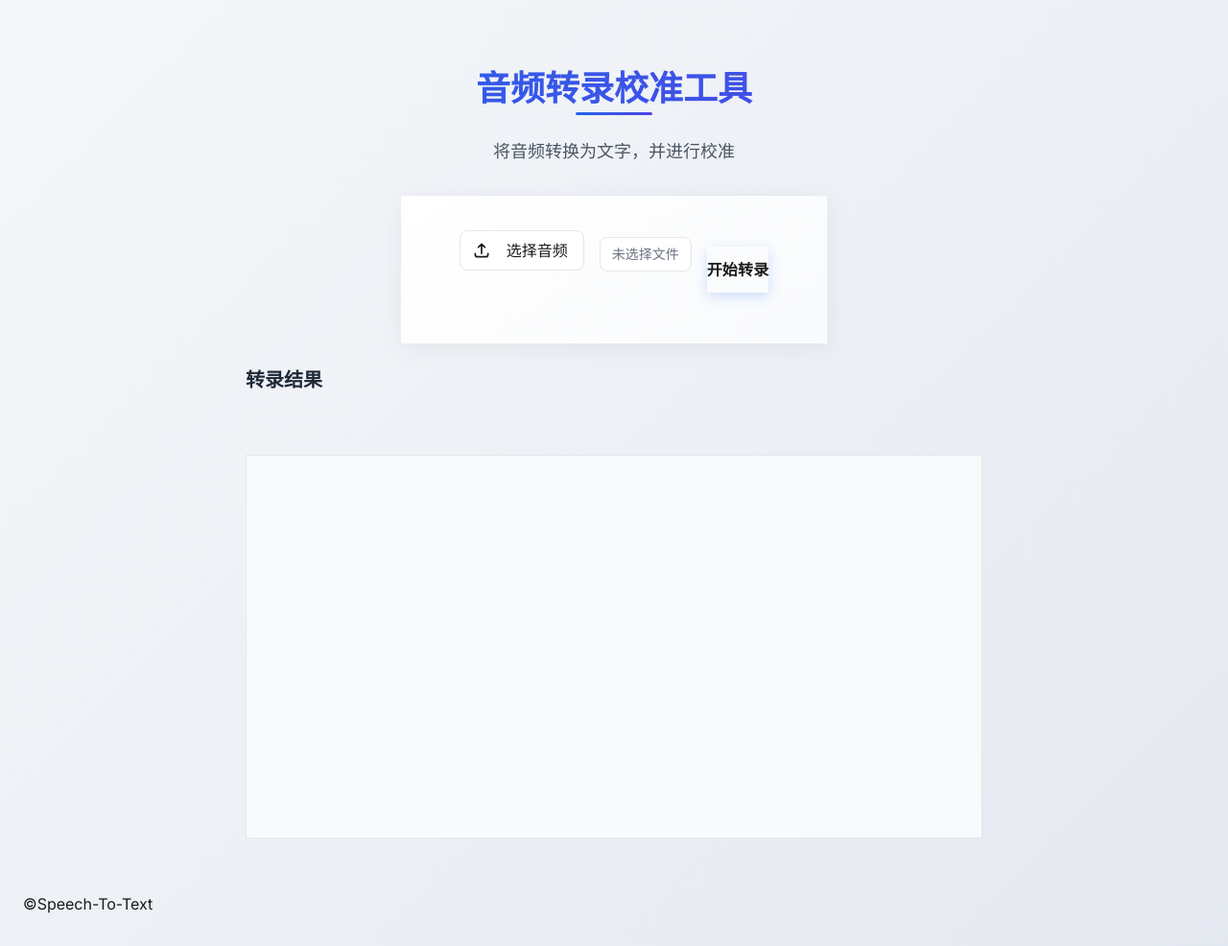
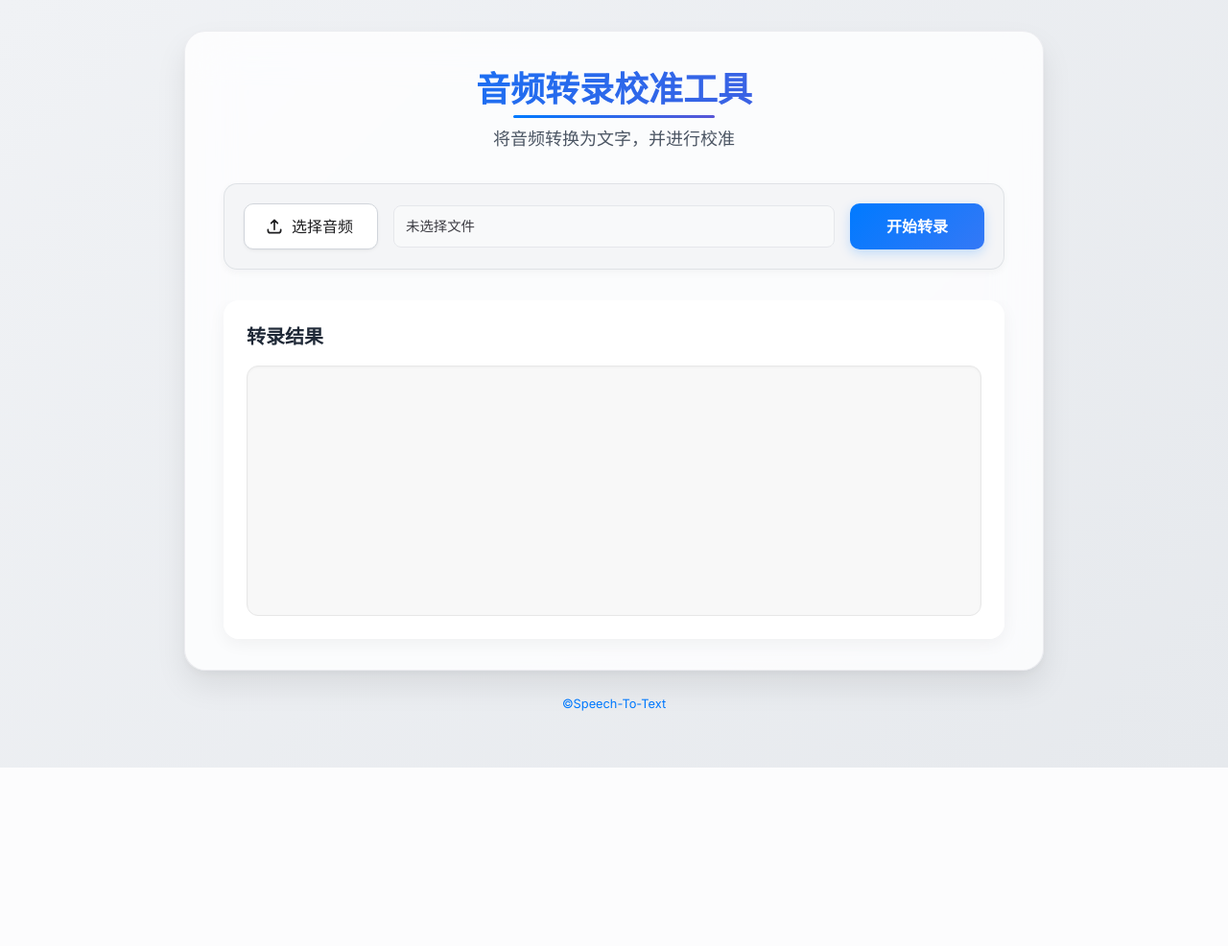
Before and after one commit to voici5986/siliconflow-speech-to-text, a Flask app: page / in a window 1280 px wide. Shown: the whole page at 96% size. After the commit the page ends 800 px from the top, so only its background shows below. Run offline with Flask 3, Linux system fonts and the light colour scheme.

Commit message:
feat:优化大量显示效果

```diff
--- a/static/style.css
+++ b/static/style.css
@@ -1,286 +1,283 @@
-/* 全局样式 */
-body {
-    background: linear-gradient(135deg, #f5f7fa 0%, #e4e8f0 100%);
-    font-family: 'Inter', sans-serif;
-    color: #1a1a1a;
+/* style.css */
+
+/* ===== 全局与基础 ===== */
+html {
+    height: 100%;
+    scroll-behavior: smooth;
 }
 
-.container {
-    backdrop-filter: blur(10px);
-    background: rgba(255, 255, 255, 0.95);
-    border: 1px solid rgba(255, 255, 255, 0.2);
-    padding: 2rem 0;
+body {
+    font-family: 'Inter', sans-serif;
+    color: #1d1d1f;
+    line-height: 1.65;
+    margin: 0;
+    min-height: 100vh;
+    -webkit-font-smoothing: antialiased;
+    -moz-osx-font-smoothing: grayscale;
 }
 
-/* 标题样式 */
-h1 {
-    background: linear-gradient(120deg, #2563eb, #4f46e5);
+.bg-page-gradient {
+    background: linear-gradient(135deg, #f0f2f5 0%, #e6e9ed 100%);
+}
+
+.main-container {
+    background: rgba(255, 255, 255, 0.8);
+    backdrop-filter: blur(24px) saturate(180%);
+    -webkit-backdrop-filter: blur(24px) saturate(180%);
+    border: 1px solid rgba(229, 229, 234, 0.7);
+    box-shadow: 0 16px 32px rgba(0, 0, 0, 0.08), 0 4px 8px rgba(0,0,0,0.04);
+    border-radius: 22px;
+}
+
+h1.text-title-gradient {
+    background: linear-gradient(120deg, #007aff, #5856d6);
     -webkit-background-clip: text;
     background-clip: text;
     color: transparent;
     position: relative;
-    margin-bottom: 2rem;
+    padding-bottom: 10px;
 }
 
-h1::after {
+h1.text-title-gradient::after {
     content: '';
     position: absolute;
-    bottom: -8px;
+    bottom: 0;
     left: 50%;
     transform: translateX(-50%);
-    width: 80px;
-    height: 3px;
-    background: linear-gradient(90deg, #2563eb, #4f46e5);
+    width: 210px;
+    height: 3.5px;
+    background: linear-gradient(90deg, #007aff, #5856d6);
     border-radius: 2px;
 }
 
-/* 表单样式 */
-#transcriptionForm {
-    background: linear-gradient(145deg, #ffffff, #f8fafc);
-    box-shadow: 0 4px 24px rgba(0, 0, 0, 0.06);
-    border: 1px solid rgba(255, 255, 255, 0.4);
-    margin: 0 auto;
+.file-upload-section {
+    background-color: rgba(243, 244, 246, 0.85);
+    border: 1px solid rgba(209, 213, 219, 0.6);
+    box-shadow: 0 3px 8px rgba(0, 0, 0, 0.04);
+    transition: box-shadow 0.3s ease-in-out;
+    border-radius: 14px;
 }
-
-/* .space-y-2 类本身保留，因为它可能被用于其他地方，尽管在 index.html 中应用它的元素减少了 */
-.space-y-2 {
-    margin-bottom: 1.5rem;
-}
-
-
-label {
-    display: flex;
-    align-items: center;
-    gap: 0.5rem;
-    margin-bottom: 0.5rem !important;
-}
-
-label span {
-    color: #6b7280;
-    font-weight: normal;
-}
-
-/* 保留 input[type="file"] 的样式，input[type="text"] 规则现在是多余的，但合并写不影响 */
-input[type="file"],
-input[type="text"] {
-    background: white;
-    transition: all 0.2s ease;
-    box-shadow: 0 1px 3px rgba(0, 0, 0, 0.05);
-    border: 1px solid #e5e7eb;
-    font-size: 0.95rem;
-    padding: 0.75rem 1rem;
-}
-
-input[type="file"]:hover,
-input[type="text"]:hover {
-    transform: translateY(-1px);
-    box-shadow: 0 3px 6px rgba(0, 0, 0, 0.08);
-    border-color: #d1d5db;
-}
-
-input[type="file"]:focus,
-input[type="text"]:focus {
-    transform: translateY(-1px);
-    box-shadow: 0 4px 12px rgba(37, 99, 235, 0.1);
-    border-color: #3b82f6;
-    outline: none;
-}
-
-/* 按钮样式 */
-#submitBtn {
-    /* 背景色现在主要由 Tailwind 类 bg-indigo-600 控制 */
-    /* background: linear-gradient(135deg, #2563eb, #4f46e5); */
-    border: none;
-    box-shadow: 0 4px 12px rgba(37, 99, 235, 0.2);
-    transition: all 0.2s ease;
-    margin-top: 2rem;
-    height: 48px;
-    font-weight: 600;
-    letter-spacing: 0.01em;
-}
-
-#submitBtn:hover {
-    transform: translateY(-1px);
-    box-shadow: 0 6px 16px rgba(37, 99, 235, 0.3);
-    /* filter: brightness(1.05); /* 这个也可以由 Tailwind hover:brightness-105 控制，但保留也无妨 */
-}
-
-#submitBtn:active {
-    transform: translateY(1px);
-    box-shadow: 0 2px 8px rgba(37, 99, 235, 0.2);
-}
-
-/* 移除了 :disabled 伪类的样式，禁用状态现在由 JS 添加的类控制 */
-/*
-#submitBtn:disabled {
-    background: linear-gradient(135deg, #94a3b8, #cbd5e1);
-    cursor: not-allowed;
-    transform: none;
-    box-shadow: none;
-}
-*/
-
-
-/* 结果区域样式 */
-#transcriptionResult {
-    background: #f9fafb;
-    border: 1px solid #e5e7eb;
-    padding: 1.5rem;
-    line-height: 1.6;
-    font-family: 'Inter', sans-serif;
-    width: 100%;
-    height: auto;
-    min-height: 400px;
-    max-height: 600px;
-    overflow-y: auto;
-    white-space: pre-wrap;
-    word-wrap: break-word;
-    margin: 0;
-}
-
-#transcriptionResult::-webkit-scrollbar {
-    width: 8px;
-}
-
-#transcriptionResult::-webkit-scrollbar-track {
-    background: #f1f1f1;
-    border-radius: 4px;
-}
-
-#transcriptionResult::-webkit-scrollbar-thumb {
-    background: #c1c1c1;
-    border-radius: 4px;
-}
-
-#transcriptionResult::-webkit-scrollbar-thumb:hover {
-    background: #a1a1a1;
-}
-
-/* 状态消息样式 */
-.status-message {
-    padding: 1rem 1.25rem;
-    border-radius: 0.5rem;
-    margin-bottom: 1rem;
-    display: flex;
-    align-items: center;
-    font-size: 0.95rem;
-    animation: fadeIn 0.3s ease;
-}
-
-.status-message.error {
-    background-color: #fef2f2;
-    border: 1px solid #fee2e2;
-    color: #dc2626;
-}
-
-.status-message.success {
-    background-color: #f0fdf4;
-    border: 1px solid #dcfce7;
-    color: #16a34a;
-}
-
-.status-message.info {
-    background-color: #f0f7ff;
-    border: 1px solid #e0f2fe;
-    color: #2563eb;
-}
-
-@keyframes fadeIn {
-    from {
-        opacity: 0;
-        transform: translateY(-6px);
-    }
-    to {
-        opacity: 1;
-        transform: translateY(0);
-    }
-}
-
-/* 响应式调整 */
-@media (max-width: 768px) {
-    .container {
-        margin: 0.5rem;
-        padding: 1rem;
-    }
-
-    h1 {
-        font-size: 1.8rem;
-        margin-bottom: 1.5rem;
-    }
-
-    #transcriptionForm {
-        padding: 1.25rem;
-    }
-
-    /* 保留 input[type="file"] 的响应式调整 */
-    input[type="file"],
-    input[type="text"] {
-        font-size: 0.9rem;
-        padding: 0.625rem 0.875rem;
-    }
-
-    #submitBtn {
-        height: 44px;
-        margin-top: 1.5rem;
-    }
-}
-
-/* 文件选择按钮样式 */
-.relative {
-    position: relative;
-}
-
-input[type="file"] {
-    width: 0.1px;
-    height: 0.1px;
-    opacity: 0;
-    position: absolute;
-    z-index: -1;
+.file-upload-section:hover {
+    box-shadow: 0 5px 15px rgba(0, 0, 0, 0.06);
 }
 
 .file-input-label {
     display: inline-flex;
     align-items: center;
-    padding: 0.5rem 1rem;
-    border-radius: 0.5rem;
-    background-color: white;
-    border: 1px solid #e5e7eb;
+    justify-content: center;
+    /* width: auto; /* <<< 移除 auto，改为固定宽度 */
+    width: 140px; /* <<< 添加: 固定宽度 (桌面端) */
+    padding: 0.75rem 1.5rem;
+    height: 48px;
+    box-sizing: border-box;
+    background-color: #ffffff;
+    border: 1px solid #d1d5db;
+    border-radius: 10px;
+    font-size: 1rem;
+    font-weight: 500;
+    color: #1d1d1f;
     cursor: pointer;
-    transition: all 0.2s ease;
+    transition: all 0.25s cubic-bezier(0.25, 0.1, 0.25, 1);
+    box-shadow: 0 1px 2px rgba(0,0,0,0.03), 0 2px 4px rgba(0,0,0,0.03);
+}
+.file-input-label:hover {
+    background-color: #f9f9f9;
+    border-color: #c0c0c0;
+    transform: translateY(-1px);
+    box-shadow: 0 2px 4px rgba(0,0,0,0.04), 0 4px 8px rgba(0,0,0,0.04);
+}
+.file-input-label:active {
+    transform: translateY(0px);
+    background-color: #f0f0f0;
+    box-shadow: inset 0 1px 2px rgba(0,0,0,0.05);
 }
 
-.file-input-label:hover {
-    background-color: #f9fafb;
-    border-color: #d1d5db;
+.file-name-display {
+    color: #3c3c43;
+    font-size: 0.9rem;
+    border-radius: 8px;
+    background-color: #f8f9fa;
+    border: 1px solid #e5e7eb;
+    white-space: normal;
+    word-break: break-all;
+    line-height: 1.5;
+    min-height: calc(0.9rem * 1.5 + 2 * 10px + 2 * 1px);
+    display: flex;
+    align-items: center;
 }
 
-#fileNameDisplay {
-    color: #6b7280;
-    font-size: 0.875rem;
-    white-space: nowrap;
-    overflow: hidden;
-    text-overflow: ellipsis;
-    max-width: 200px; /* 可以根据需要调整最大宽度 */
-    line-height: 1;
+button {
+    border: none;
+    border-radius: 10px;
+    cursor: pointer;
+    font-size: 1rem;
+    font-weight: 600;
+    color: white;
+    transition: all 0.25s cubic-bezier(0.25, 0.1, 0.25, 1);
+    display: inline-flex;
+    align-items: center;
+    justify-content: center;
+    gap: 0.5rem;
+    height: 48px;
+    padding: 0.75rem 1.5rem; /* 这个padding会影响内容区域，固定宽度后内容居中 */
+    box-sizing: border-box;
+    -webkit-font-smoothing: antialiased;
+    -moz-osx-font-smoothing: grayscale;
+    /* width: auto; /* 按钮默认宽度是auto, 我们将为特定按钮设置固定宽度 */
+}
+button:hover:not(:disabled) {
+    transform: translateY(-2px);
+}
+button:active:not(:disabled) {
+    transform: translateY(0px);
+}
+button:disabled {
+    background-color: #e5e5e5 !important;
+    color: #a0a0a0 !important;
+    cursor: not-allowed;
+    transform: none !important;
+    box-shadow: none !important;
+    opacity: 0.75;
 }
 
-/* 复制按钮样式 */
-#copyBtn {
-    /* 背景色现在主要由 Tailwind 类 bg-indigo-600 控制，这里是备用或叠加 */
-    background: linear-gradient(135deg, #4f46e5, #3b82f6);
-    transition: all 0.2s ease;
+.submit-button { /* #submitBtn */
+    background: linear-gradient(135deg, #007aff, #3478f6);
+    box-shadow: 0 4px 12px rgba(0, 122, 255, 0.22);
+    width: 140px; /* <<< 添加: 固定宽度 (桌面端) */
+}
+.submit-button:hover:not(:disabled) {
+    background: linear-gradient(135deg, #0071e6, #2968d9);
+    box-shadow: 0 6px 16px rgba(0, 122, 255, 0.28);
+}
+.submit-button:active:not(:disabled) {
+    background: linear-gradient(135deg, #0065cc, #245cbc);
+    box-shadow: 0 2px 8px rgba(0, 122, 255, 0.18);
 }
 
-#copyBtn:hover {
-    transform: translateY(-1px);
-    box-shadow: 0 4px 12px rgba(79, 70, 229, 0.2);
+.results-content-wrapper {
+    border-radius: 16px;
+    box-shadow: 0 5px 18px rgba(0, 0, 0, 0.05);
+    background-color: rgba(255,255,255,0.92);
 }
 
-/* JS 添加的类来改变复制按钮状态 */
-#copyBtn.bg-green-500 {
-    background: linear-gradient(135deg, #10b981, #059669);
+.transcription-output {
+    background: #f7f7f7cc;
+    border: 1px solid #e7e7e7;
+    border-radius: 12px;
+    padding: 1rem 1.25rem;
+    font-family: 'Fira Code', monospace;
+    font-size: 0.9rem;
+    line-height: 1.75;
+    color: #2c2c2e;
+    overflow-y: auto;
+    white-space: pre-wrap;
+    word-break: break-word;
+    box-shadow: inset 0 1px 3px rgba(0,0,0,0.04);
+    box-sizing: border-box;
 }
 
-#copyBtn.bg-red-500 {
-    background: linear-gradient(135deg, #ef4444, #dc2626);
+.transcription-output::-webkit-scrollbar { width: 12px; }
+.transcription-output::-webkit-scrollbar-track { background: rgba(0,0,0,0.03); border-radius: 10px; margin: 2px; }
+.transcription-output::-webkit-scrollbar-thumb { background: rgba(0,0,0,0.25); border-radius: 10px; border: 3px solid transparent; background-clip: padding-box; }
+.transcription-output::-webkit-scrollbar-thumb:hover { background: rgba(0,0,0,0.4); }
+
+.copy-button { /* #copyBtn */
+    background: linear-gradient(135deg, #007aff, #3478f6);
+    box-shadow: 0 4px 12px rgba(0, 122, 255, 0.22);
+    width: 140px; /* <<< 固定宽度 (桌面端), 140px */
 }
+.copy-button:hover:not(:disabled) {
+    background: linear-gradient(135deg, #0071e6, #2968d9);
+    box-shadow: 0 6px 16px rgba(0, 122, 255, 0.28);
+}
+.copy-button:active:not(:disabled) {
+    background: linear-gradient(135deg, #0065cc, #245cbc);
+    box-shadow: 0 2px 8px rgba(0, 122, 255, 0.18);
+}
+
+.copy-button.copied-success {
+    background: linear-gradient(135deg, #28a745, #218838);
+    box-shadow: 0 4px 10px rgba(40, 167, 69, 0.25);
+}
+.copy-button.copied-success:hover:not(:disabled) {
+    background: linear-gradient(135deg, #218838, #1e7e34);
+    box-shadow: 0 6px 16px rgba(40, 167, 69, 0.3);
+}
+.copy-button.copied-error {
+    background: linear-gradient(135deg, #dc3545, #c82333);
+    box-shadow: 0 4px 10px rgba(220, 53, 69, 0.25);
+}
+.copy-button.copied-error:hover:not(:disabled) {
+    background: linear-gradient(135deg, #c82333, #bd2130);
+    box-shadow: 0 6px 16px rgba(220, 53, 69, 0.3);
+}
+
+.status-message {
+    padding: 0.875rem 1.25rem;
+    border-radius: 10px;
+    margin: 0 0 1rem 0;
+    display: flex;
+    align-items: center;
+    font-size: 0.9rem;
+    font-weight: 500;
+    animation: fadeInStatus 0.4s ease-out forwards;
+    width: 100%;
+    box-sizing: border-box;
+    border-width: 1px;
+    border-style: solid;
+}
+@keyframes fadeInStatus {
+    from { opacity: 0; transform: translateY(-8px) scale(0.97); }
+    to { opacity: 1; transform: translateY(0) scale(1); }
+}
+.status-message.error { background-color: #fff0f0; border-color: #ffdddd; color: #d93025; }
+.status-message.success { background-color: #e6ffed; border-color: #c6f6d5; color: #1e8e3e; }
+.status-message.info { background-color: #e6f4ff; border-color: #ccebff; color: #1a73e8; }
+
+.app-footer { text-align: center; padding-top: 1.5rem; padding-bottom: 1.5rem; color: #6e6e73; font-size: 0.8rem; }
+.app-footer a { color: #007aff; text-decoration: none; transition: color 0.2s ease, text-decoration 0.2s ease; }
+.app-footer a:hover { color: #0056b3; text-decoration: underline; }
+
+@media (max-width: 639px) {
+    .main-container { border-radius: 18px; margin-left: 0.5rem; margin-right: 0.5rem; }
+    body { padding-left: 0; padding-right: 0; padding-top: 1rem; padding-bottom: 1rem; }
+
+    h1.text-title-gradient { font-size: 1.75rem; padding-bottom: 8px; }
+    h1.text-title-gradient::after { width: 180px; height: 3px; }
+
+    .file-upload-section { padding: 0.75rem; border-radius: 12px; }
+
+    .file-input-label, /* 应用于标签和所有按钮的基础移动端样式 */
+    button {
+        height: 44px;
+        padding-top: 0.625rem;
+        padding-bottom: 0.625rem;
+        padding-left: 1.25rem; /* 内边距保持，固定宽度后内容会居中 */
+        padding-right: 1.25rem;
+        font-size: 0.95rem;
+        /* width: auto; /* <<< 移除 auto */
+    }
+
+    /* === 单独为这三个元素设置移动端固定宽度 === */
+    .file-input-label,
+    .submit-button,
+    .copy-button {
+        width: 130px; /* <<< 添加/修改: 固定宽度 (移动端) */
+    }
+
+
+    .file-name-display {
+        padding-top: 0.625rem;
+        padding-bottom: 0.625rem;
+        font-size: 0.85rem;
+        min-height: calc(0.85rem * 1.5 + 2 * 8px + 2 * 1px);
+    }
+
+    .results-content-wrapper { padding: 0.75rem; border-radius: 12px; }
+    .results-area .flex.justify-between.items-center h2 { font-size: 1.1rem; }
+    .transcription-output { padding: 0.75rem; font-size: 0.85rem; border-radius: 10px; }
+    .status-message { padding: 0.625rem 1rem; font-size: 0.85rem; border-radius: 8px; }
+    .app-footer { padding-top: 1rem; padding-bottom: 1rem; font-size: 0.75rem; }
+}
+
+.hidden { display: none !important; }
```
